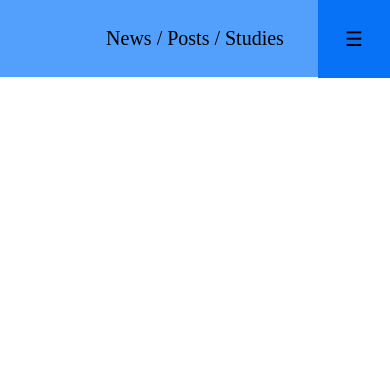
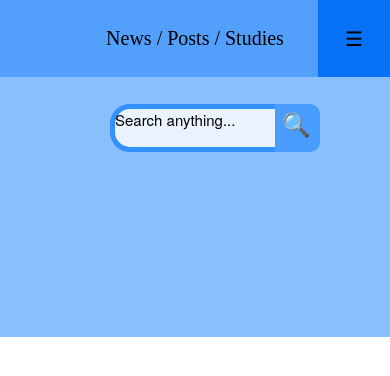
Before and after one commit to KristiyanDinev/NewsApp, a React Native app: screen / in a window 390 px wide. Shown: the top 376 px of the page. Built offline with nearby package versions, Linux system fonts and the light colour scheme.

Commit message:
Added side bar for the wide screens and top bar for the tiny screens. Added search bar with search button.

```diff
--- a/package.json
+++ b/package.json
@@ -11,7 +11,8 @@
   },
   "dependencies": {
     "react": "18.3.1",
-    "react-native": "0.76.5"
+    "react-native": "0.76.5",
+    "react-native-htmlview": "^0.17.0"
   },
   "devDependencies": {
     "@babel/core": "^7.25.2",
--- a/src/App.js
+++ b/src/App.js
@@ -1,35 +1,33 @@
 import React from 'react';
-import { Text, View, TouchableOpacity } from 'react-native';
-import TitleBarStyle from './styles/Styles';
+import { Text, View, Dimensions } from 'react-native';
+import TitleBar from './TitleBar';
+import SearchBar from './SearchBar';
 
-const TitleBar = () => {
-  return (
-    <View style={TitleBarStyle.box}>
 
-      <Text style={TitleBarStyle.title}>News / Posts / Studies</Text>
 
-      <TouchableOpacity style={TitleBarStyle.menu} onPress={() => {
+/*
+import HTMLView from 'react-native-htmlview';
+ const htmlContent = `<p><a href="http://jsdf.co">&hearts; nice job!</a></p>`;
+<HTMLView value={htmlContent} />
+<HTMLView value={htmlContent} stylesheet={...}/>
+411w 890h - small screen (search bar up)
+841w 640h - square (search bar up)
+1280w 740h - tablet (search bar left)
+*/
 
-        console.log("pressed")
 
-        }}>
-        <Text style={TitleBarStyle.menu_text}>☰</Text>
-      </TouchableOpacity>
 
-    </View >
-
-  );
-}
 
 const Host = "https://localhost:5001";
 
-const NewsApp = () => {
+
+export default function NewsApp() {
+  const w = Dimensions.get('window').width;
+  const h = Dimensions.get('window').height;
   return (
     <View >
-      <TitleBar/>
+      <TitleBar />
+      <SearchBar />
     </View >
   );
 };
-
-
-export default NewsApp;
--- /dev/null
+++ b/src/SearchBar.js
@@ -0,0 +1,42 @@
+import React, { useState } from 'react';
+import { Text, View, TextInput, TouchableOpacity } from 'react-native';
+import searchBarStyle from './styles/SearchBarStyle';
+
+
+
+const SearchBar = () => {
+    const [text, setText] = useState('');
+    const [height2, setHeight] = useState(48);
+
+    const onText = (giveText) => {
+        setText(giveText);
+    }
+
+    const submitSearch = () => {
+        console.log(text);
+    }
+
+    return (
+        <View style={searchBarStyle.box}>
+            <View style={[searchBarStyle.search_box, { height: Math.max(48, height2) }]}>
+                <TextInput style={searchBarStyle.search_text}
+                    value={text}
+                    multiline={true}
+                    onChangeText={onText}
+                    placeholder="Search anything..."
+                    onContentSizeChange={(event) => {
+                        setHeight(event.nativeEvent.contentSize.height + 3);
+                        }
+                    }
+                />
+
+                <TouchableOpacity style={searchBarStyle.submit} onPress={submitSearch}>
+                    <Text style={searchBarStyle.submit_text}>🔍</Text>
+                </TouchableOpacity>
+            </View>
+        </View >
+
+    );
+}
+
+export default SearchBar;
--- /dev/null
+++ b/src/TitleBar.js
@@ -0,0 +1,24 @@
+import React from 'react';
+import { Text, View, TouchableOpacity } from 'react-native';
+import titleBarStyle from './styles/TitleBarStyle';
+
+const TitleBar = () => {
+    return (
+        <View style={titleBarStyle.box}>
+
+            <Text style={titleBarStyle.title}>News / Posts / Studies</Text>
+
+            <TouchableOpacity style={titleBarStyle.menu} onPress={() => {
+
+                console.log("pressed")
+
+            }}>
+                <Text style={titleBarStyle.menu_text}>☰</Text>
+            </TouchableOpacity>
+
+        </View >
+
+    );
+}
+
+export default TitleBar;
--- /dev/null
+++ b/src/styles/SearchBarStyle.js
@@ -0,0 +1,65 @@
+import React from 'react';
+import { StyleSheet, Dimensions } from 'react-native';
+
+const sizeOfSearchBar = 27;
+
+const w = Dimensions.get('window').width;
+const h = Dimensions.get('window').height;
+
+const isLeft = (w - h) >= 200;
+
+const searchBarStyle = StyleSheet.create({
+
+    box: {
+        padding: sizeOfSearchBar,
+        marginTop: isLeft ? sizeOfSearchBar * 3 : null,
+        justifyContent: 'space-evenly',
+        backgroundColor: "rgb(137, 190, 255)",
+        left: 0,
+        minWidth: isLeft ? 260 : null,
+        height: isLeft ? h : 260,
+        minHeight: isLeft ? h : 260,
+        position: isLeft ? 'absolute' : null,
+        alignItems: isLeft ? null : 'center'
+    },
+
+    search_box: {
+        borderColor: "rgb(51, 145, 253)",
+        borderRadius: 20,
+        borderTopRightRadius: 0,
+        borderBottomRightRadius: 0,
+        borderWidth: 5,
+        borderStyle: 'solid',
+        backgroundColor: "rgb(234, 243, 253)",
+        maxHeight: 400,
+        width: 170,
+        maxWidth: 170,
+        marginBottom: 600,
+        maxHeight: isLeft ? 200 : 120,
+    },
+
+    search_text: {
+        textAlign: 'left',
+        fontFamily: 'HelveticaNeue',
+        fontSize: 15,
+    },
+
+    submit: {
+        backgroundColor: "rgb(73, 157, 252)",
+        borderTopRightRadius: 10,
+        borderBottomRightRadius: 10,
+        padding: 7,
+        bottom: -5,
+        top: -5,
+        width: 45, // `width` and `right` have to be equal
+        position: 'absolute',
+        right: -45,
+    },
+    submit_text: {
+        fontSize: 23
+    }
+
+});
+
+
+export default searchBarStyle;
--- a/src/styles/Styles.js
+++ b/src/styles/TitleBarStyle.js
@@ -4,7 +4,7 @@ import { StyleSheet } from 'react-native';
 const sizeOfTitleBar = 27;
 const sizeOfFont = 20;
 
-const TitleBarStyle = StyleSheet.create({
+const titleBarStyle = StyleSheet.create({
 
     box: {
         backgroundColor: "rgb(82, 159, 252)",
@@ -33,4 +33,4 @@ const TitleBarStyle = StyleSheet.create({
 
 });
 
-export default TitleBarStyle;
+export default titleBarStyle;
```
Also changed, not shown: react-native.config.js (added, +7 -0 lines), 6 other files (tests, documents, lock files or other folders).
